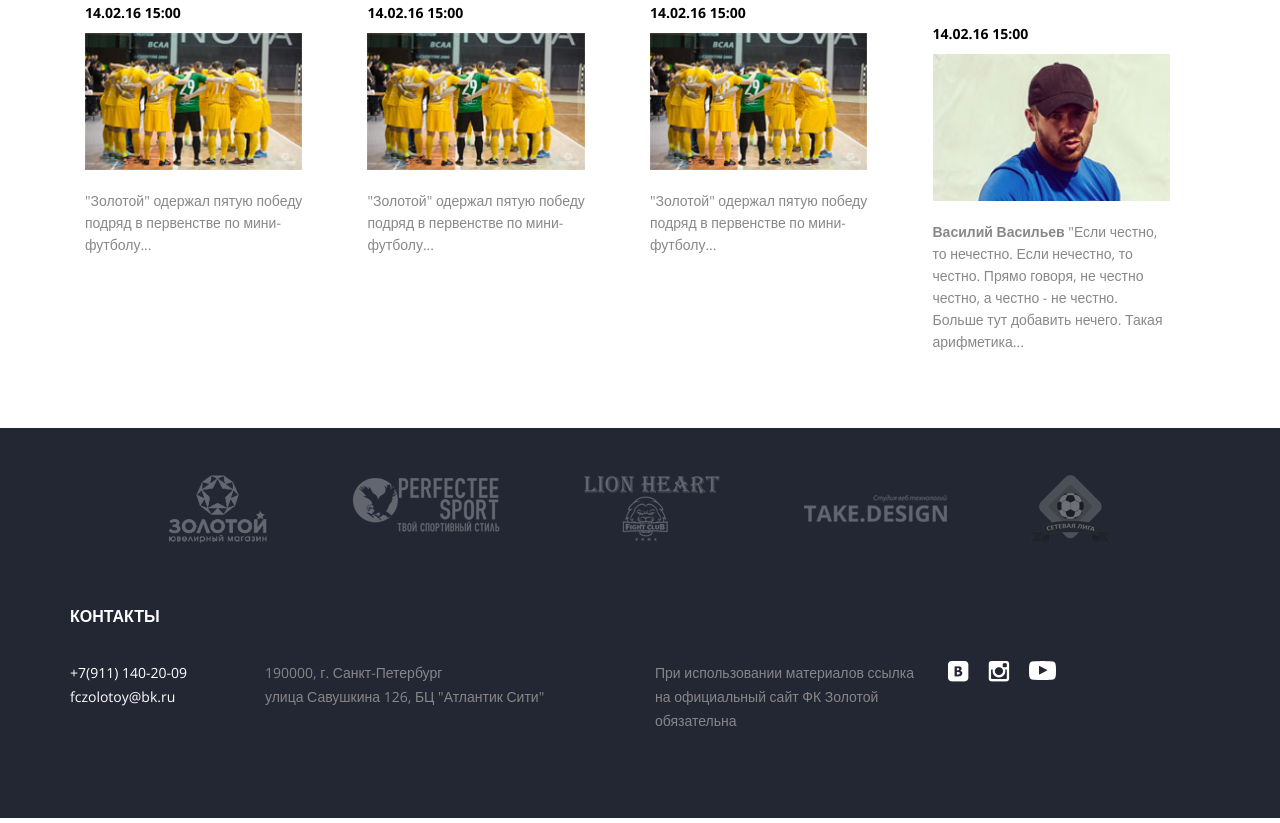
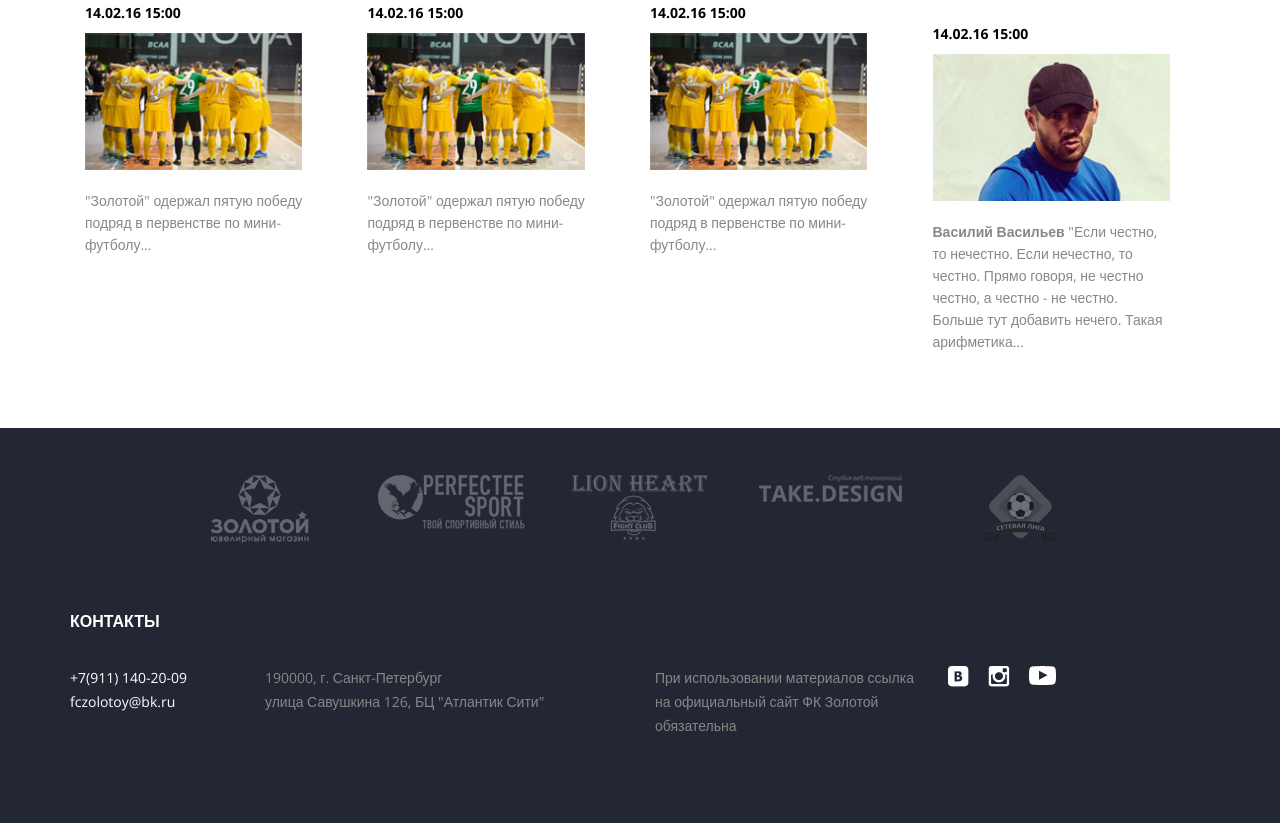
Before and after one commit to Jakovich/FK-Zolotoy, a plain HTML site: page index.html in a window 1280 px wide. Shown: the part 2452-3275 px from the top of the page. Drawn offline with nearby package versions, Linux system fonts and the light colour scheme.

Commit message:
Footer modified

```diff
--- a/css/style.css
+++ b/css/style.css
@@ -526,9 +526,7 @@ body {
 
  .main-footer .partner {
 	 display:inline-block;
-	 padding-left:40px;
-	 padding-right:40px;
-	 padding-bottom:20px;
+	 padding-bottom:25px;
  }
 
 .main-footer h3 {
--- a/index.html
+++ b/index.html
@@ -482,11 +482,11 @@
 		<footer class="main-footer">
 			<div class="container">
 				<div class="partners text-center">
-					<a class="partner" href="#"><img src="img/logo-complet-zolotoy.png" width="98" height="68" alt="Ювелирный магазин ЗОЛОТОЙ"></a>
-					<a class="partner" href="#"><img src="img/logo-perfect-sport.png" width="150" height="62" alt="PERFECTEE SPORT"></a>
-					<a class="partner" href="#"><img src="img/logo-lion-heart.png" width="136" height="65" alt="LION HEART"></a>
-					<a class="partner" href="#"><img src="img/logo-take-design.png" width="143" height="27" alt="TAKE.DESIGN"></a>
-					<a class="partner" href="#"><img src="img/logo-setevaya-liga-sport.png" width="81" height="68" alt="Сетевая Лига"></a>
+					<div class="col-lg-2 col-lg-offset-1 col-md-4 col-sm-4 col-md-offset-0"><a class="partner" href="#"><img src="img/logo-complet-zolotoy.png" width="98" height="68" alt="Ювелирный магазин ЗОЛОТОЙ"></a></div>
+					<div class="col-lg-2 col-md-4 col-sm-4"><a class="partner" href="#"><img src="img/logo-perfect-sport.png" width="150" height="62" alt="PERFECTEE SPORT"></a></div>
+					<div class="col-lg-2 col-md-4 col-sm-4"><a class="partner" href="#"><img src="img/logo-lion-heart.png" width="136" height="65" alt="LION HEART"></a></div>
+					<div class="col-lg-2 col-md-4 col-sm-4"><a class="partner" href="#"><img src="img/logo-take-design.png" width="143" height="27" alt="TAKE.DESIGN"></a></div>
+					<div class="col-lg-2 col-md-4 col-sm-4"><a class="partner" href="#"><img src="img/logo-setevaya-liga-sport.png" width="81" height="68" alt="Сетевая Лига"></a></div>
 				</div>
 
 
```
